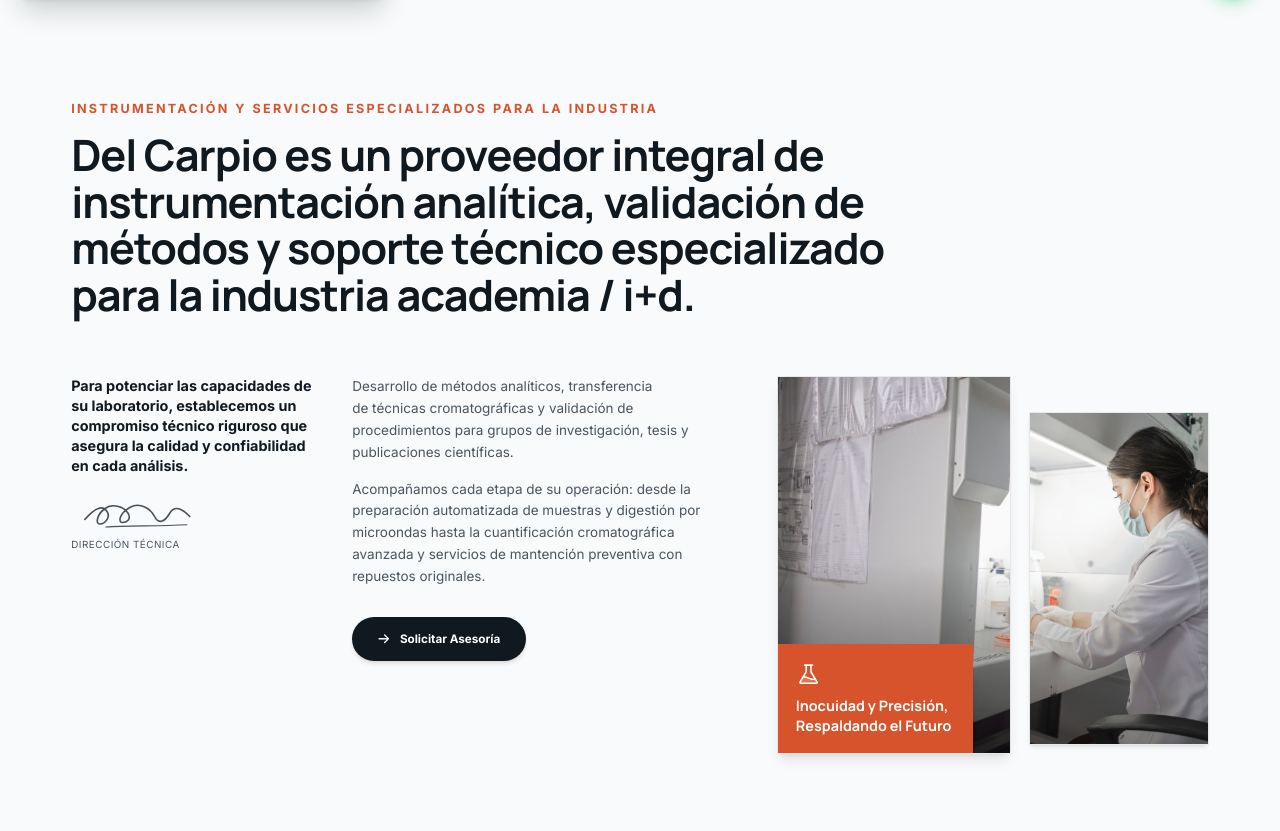
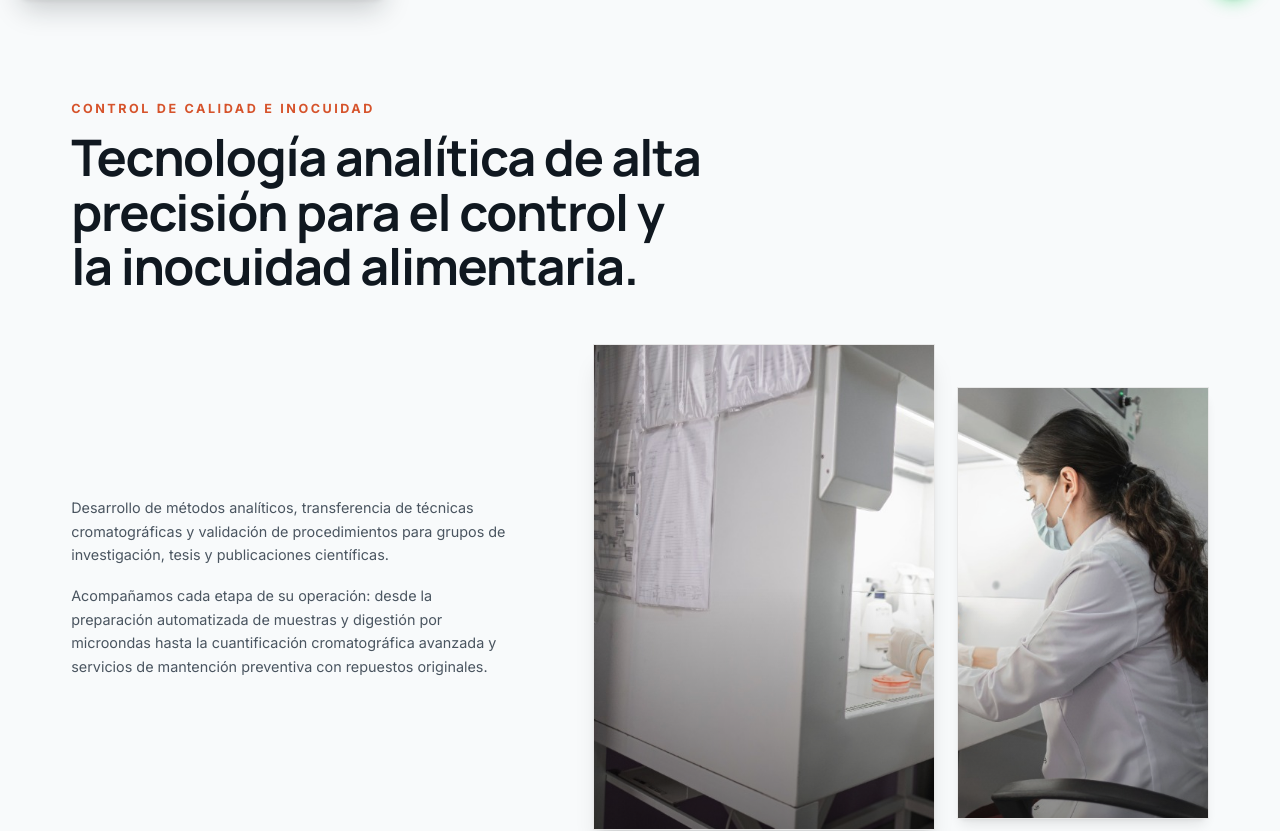
Before and after one commit to delcarpiohub/LandingPage, a Next.js app: page /soluciones/academia-id in a window 1280 px wide. Shown: the part 781-1612 px from the top of the page. Built offline with nearby package versions, Linux system fonts and the light colour scheme.

Commit message:
Actualizar seccion de contexto con titular directo publicitario, fotos ampliadas y remocion de elementos secundarios

```diff
--- a/src/components/solutions/solution-editorial-page.tsx
+++ b/src/components/solutions/solution-editorial-page.tsx
@@ -184,116 +184,60 @@ export function SolutionEditorialPage({
 
         {config.showDifferentiators && <SolutionDifferentiators />}
 
-        {/* Sección de Contexto Industrial & Propuesta de Valor — Adaptada fielmente a la referencia */}
+        {/* Sección de Contexto Industrial & Propuesta de Valor — Diseño publicitario y fotos ampliadas */}
         <section className="border-b border-[var(--border)] bg-[#F8FAFB] py-16 sm:py-20 md:py-24 lg:py-28 overflow-hidden">
           <div className="mx-auto max-w-[1360px] px-5 sm:px-8 lg:px-12">
-            {/* Header superior: Subtítulo terracota + Título grande e impactante */}
+            {/* Header superior: Subtítulo terracota + Titular directo y publicitario */}
             <SolutionReveal>
-              <p className="font-mono text-xs font-bold uppercase tracking-[0.18em] text-[#D6532B] sm:text-sm">
-                Instrumentación y Servicios Especializados para la Industria
+              <p className="font-mono text-xs font-bold uppercase tracking-[0.2em] text-[#D6532B] sm:text-sm">
+                Control de Calidad e Inocuidad
               </p>
-              <h2 className="mt-4 font-display text-[28px] sm:text-[36px] md:text-[44px] lg:text-[48px] font-black leading-[1.08] tracking-tight text-[#101820] max-w-5xl">
-                Del Carpio es un proveedor integral de instrumentación analítica, validación de métodos y soporte técnico especializado para la industria {industry.slug === "alimentos" ? "alimentaria" : industry.name.toLowerCase()}.
+              <h2 className="mt-3.5 font-display text-[32px] sm:text-[42px] md:text-[50px] lg:text-[56px] font-black leading-[1.04] tracking-tight text-[#101820] max-w-5xl">
+                Tecnología analítica de alta precisión para el control y la inocuidad alimentaria.
               </h2>
             </SolutionReveal>
 
-            {/* Grid inferior: Columna izquierda con textos, cita, firma y botón CTA + Columna derecha con composición editorial de fotos */}
-            <div className="mt-12 lg:mt-16 grid grid-cols-1 lg:grid-cols-12 gap-10 lg:gap-12 items-start">
-              {/* Columna Izquierda (Contenido y Narrativa) */}
-              <div className="lg:col-span-7 grid grid-cols-1 sm:grid-cols-12 gap-8 sm:gap-8 items-start">
-                {/* Sub-columna 1: Cita / Declaración de compromiso + Firma caligráfica */}
-                <SolutionReveal className="sm:col-span-5" delay={0.03}>
-                  <p className="text-[15px] sm:text-[16px] font-bold leading-snug text-[#101820]">
-                    Para potenciar las capacidades de su laboratorio, establecemos un compromiso técnico riguroso que asegura la calidad y confiabilidad en cada análisis.
-                  </p>
-                  {/* Firma caligráfica Del Carpio */}
-                  <div className="mt-6">
-                    <svg
-                      className="h-10 w-36 text-[#101820]/75"
-                      viewBox="0 0 160 48"
-                      fill="none"
-                      xmlns="http://www.w3.org/2000/svg"
-                      aria-label="Firma Dirección Técnica Del Carpio"
-                    >
-                      <path
-                        d="M12 30C26 14 36 10 42 20C46 26 40 36 32 36C26 36 28 24 38 16C48 8 64 12 70 22C74 30 68 34 62 34C56 34 58 22 72 14C86 6 100 16 105 26C110 36 118 34 125 22C132 10 142 16 152 26"
-                        stroke="currentColor"
-                        strokeWidth="2.2"
-                        strokeLinecap="round"
-                        strokeLinejoin="round"
-                      />
-                      <path
-                        d="M40 40C68 38 108 39 148 37"
-                        stroke="currentColor"
-                        strokeWidth="1.6"
-                        strokeLinecap="round"
-                        strokeLinejoin="round"
-                      />
-                    </svg>
-                    <span className="mt-1 block text-[11px] font-mono text-[#4A5560] uppercase tracking-wider">
-                      Dirección Técnica
-                    </span>
-                  </div>
-                </SolutionReveal>
+            {/* Grid inferior: Columna izquierda con párrafos descriptivos limpios + Columna derecha con fotos grandes y continuas */}
+            <div className="mt-10 lg:mt-14 grid grid-cols-1 lg:grid-cols-12 gap-10 lg:gap-14 items-center">
+              {/* Columna Izquierda (Narrativa técnica y propuesta de valor directa) */}
+              <SolutionReveal className="lg:col-span-5" delay={0.03}>
+                <p className="text-[15px] sm:text-[16px] leading-relaxed text-[#4A5560]">
+                  {industry.detail}
+                </p>
+                <p className="mt-5 text-[15px] sm:text-[16px] leading-relaxed text-[#4A5560]">
+                  Acompañamos cada etapa de su operación: desde la preparación automatizada de muestras y digestión por microondas hasta la cuantificación cromatográfica avanzada y servicios de mantención preventiva con repuestos originales.
+                </p>
+              </SolutionReveal>
 
-                {/* Sub-columna 2: Párrafos de contexto industrial y propuesta de valor + Botón CTA */}
-                <SolutionReveal className="sm:col-span-7" delay={0.06}>
-                  <p className="text-[14px] sm:text-[15px] leading-relaxed text-[#4A5560]">
-                    {industry.detail}
-                  </p>
-                  <p className="mt-4 text-[14px] sm:text-[15px] leading-relaxed text-[#4A5560]">
-                    Acompañamos cada etapa de su operación: desde la preparación automatizada de muestras y digestión por microondas hasta la cuantificación cromatográfica avanzada y servicios de mantención preventiva con repuestos originales.
-                  </p>
-
-                  <div className="mt-8 flex flex-col sm:flex-row items-start sm:items-center gap-4">
-                    <Link
-                      href="/contacto/ventas"
-                      className="inline-flex items-center gap-2.5 rounded-full bg-[#101820] px-7 py-3.5 text-[13px] font-bold text-white shadow-md transition-all duration-300 hover:bg-[#D6532B] hover:scale-[1.02] focus-visible:outline-none focus-visible:ring-2 focus-visible:ring-[#D6532B]"
-                    >
-                      <ArrowRight size={15} weight="bold" />
-                      <span>Solicitar Asesoría</span>
-                    </Link>
-                  </div>
-                </SolutionReveal>
-              </div>
-
-              {/* Columna Derecha (Composición Editorial de Fotografías Continuas y Cuadradas) */}
-              <SolutionReveal className="lg:col-span-5 flex items-start gap-4 sm:gap-5 justify-center lg:justify-end" delay={0.08}>
-                {/* Panel 1 (Principal con tarjeta naranja solapada en esquina inferior — Esquinas Cuadradas) */}
-                <div className="relative w-[210px] sm:w-[240px] md:w-[260px] h-[340px] sm:h-[390px] md:h-[420px] rounded-none overflow-hidden shadow-lg border border-[var(--border)] shrink-0 bg-[#101820]">
-                  <div className="absolute top-0 left-0 h-full w-[380px] sm:w-[440px] md:w-[480px]">
+              {/* Columna Derecha (Composición de Fotografías Ampliadas con Continuidad Panorámica) */}
+              <SolutionReveal className="lg:col-span-7 flex items-start gap-4 sm:gap-6 justify-center lg:justify-end" delay={0.06}>
+                {/* Panel 1 (Principal Ampliado — Esquinas Cuadradas) */}
+                <div className="relative w-[240px] sm:w-[300px] md:w-[350px] lg:w-[380px] h-[380px] sm:h-[460px] md:h-[510px] lg:h-[540px] rounded-none overflow-hidden shadow-xl border border-[var(--border)] shrink-0 bg-[#101820]">
+                  <div className="absolute top-0 left-0 h-full w-[440px] sm:w-[550px] md:w-[640px] lg:w-[690px]">
                     <Image
                       src="/fotos/industrias/alimentos-analisis-flujo-laminar.jpg"
                       alt={`Laboratorio de control y análisis microbiológico en ${industry.name}`}
                       fill
-                      sizes="(max-width: 768px) 100vw, 600px"
+                      sizes="(max-width: 1024px) 100vw, 700px"
                       className="object-cover object-left"
                       priority
                     />
                   </div>
-                  <div className="absolute inset-0 bg-gradient-to-t from-black/60 via-transparent to-transparent pointer-events-none" />
-
-                  {/* Tarjeta solapada terracota en esquina inferior izquierda — Esquinas Cuadradas */}
-                  <div className="absolute bottom-0 left-0 w-[84%] bg-[#D6532B] p-4 sm:p-5 rounded-none text-white z-10 shadow-md">
-                    <Flask size={28} weight="duotone" className="text-white" />
-                    <p className="mt-2.5 font-display text-[14px] sm:text-[16px] font-bold leading-snug text-white">
-                      Inocuidad y Precisión, Respaldando el Futuro
-                    </p>
-                  </div>
+                  <div className="absolute inset-0 bg-gradient-to-t from-black/40 via-transparent to-transparent pointer-events-none" />
                 </div>
 
-                {/* Panel 2 (Secundaria con continuidad de la misma imagen — Esquinas Cuadradas) */}
-                <div className="relative w-[150px] sm:w-[180px] md:w-[200px] h-[290px] sm:h-[340px] md:h-[370px] rounded-none overflow-hidden shadow-md border border-[var(--border)] shrink-0 mt-8 sm:mt-10 opacity-95 bg-[#101820]">
-                  <div className="absolute top-[-32px] sm:top-[-40px] left-[-226px] sm:left-[-260px] md:left-[-280px] h-[340px] sm:h-[390px] md:h-[420px] w-[380px] sm:w-[440px] md:w-[480px]">
+                {/* Panel 2 (Secundario Ampliado con continuidad de la misma imagen — Esquinas Cuadradas) */}
+                <div className="relative w-[170px] sm:w-[220px] md:w-[260px] lg:w-[280px] h-[330px] sm:h-[400px] md:h-[450px] lg:h-[480px] rounded-none overflow-hidden shadow-lg border border-[var(--border)] shrink-0 mt-8 sm:mt-12 opacity-95 bg-[#101820]">
+                  <div className="absolute top-[-32px] sm:top-[-48px] left-[-256px] sm:left-[-324px] md:left-[-374px] lg:left-[-404px] h-[380px] sm:h-[460px] md:h-[510px] lg:h-[540px] w-[440px] sm:w-[550px] md:w-[640px] lg:w-[690px]">
                     <Image
                       src="/fotos/industrias/alimentos-analisis-flujo-laminar.jpg"
                       alt={`Especialista técnico en laboratorio de análisis instrumental`}
                       fill
-                      sizes="(max-width: 768px) 100vw, 600px"
+                      sizes="(max-width: 1024px) 100vw, 700px"
                       className="object-cover object-left"
                     />
                   </div>
-                  <div className="absolute inset-0 bg-gradient-to-t from-black/40 via-transparent to-transparent pointer-events-none" />
+                  <div className="absolute inset-0 bg-gradient-to-t from-black/30 via-transparent to-transparent pointer-events-none" />
                 </div>
               </SolutionReveal>
             </div>
```
